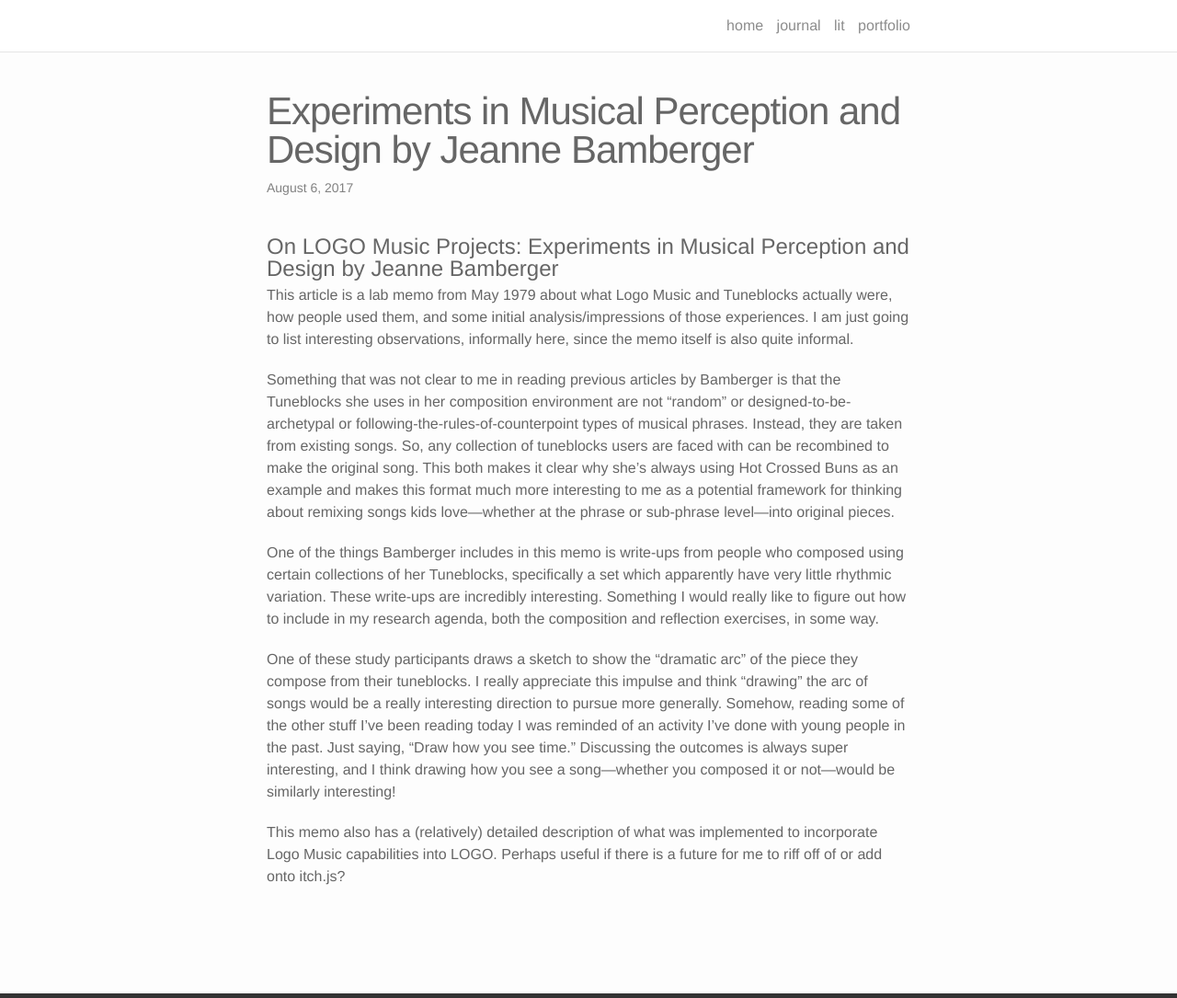
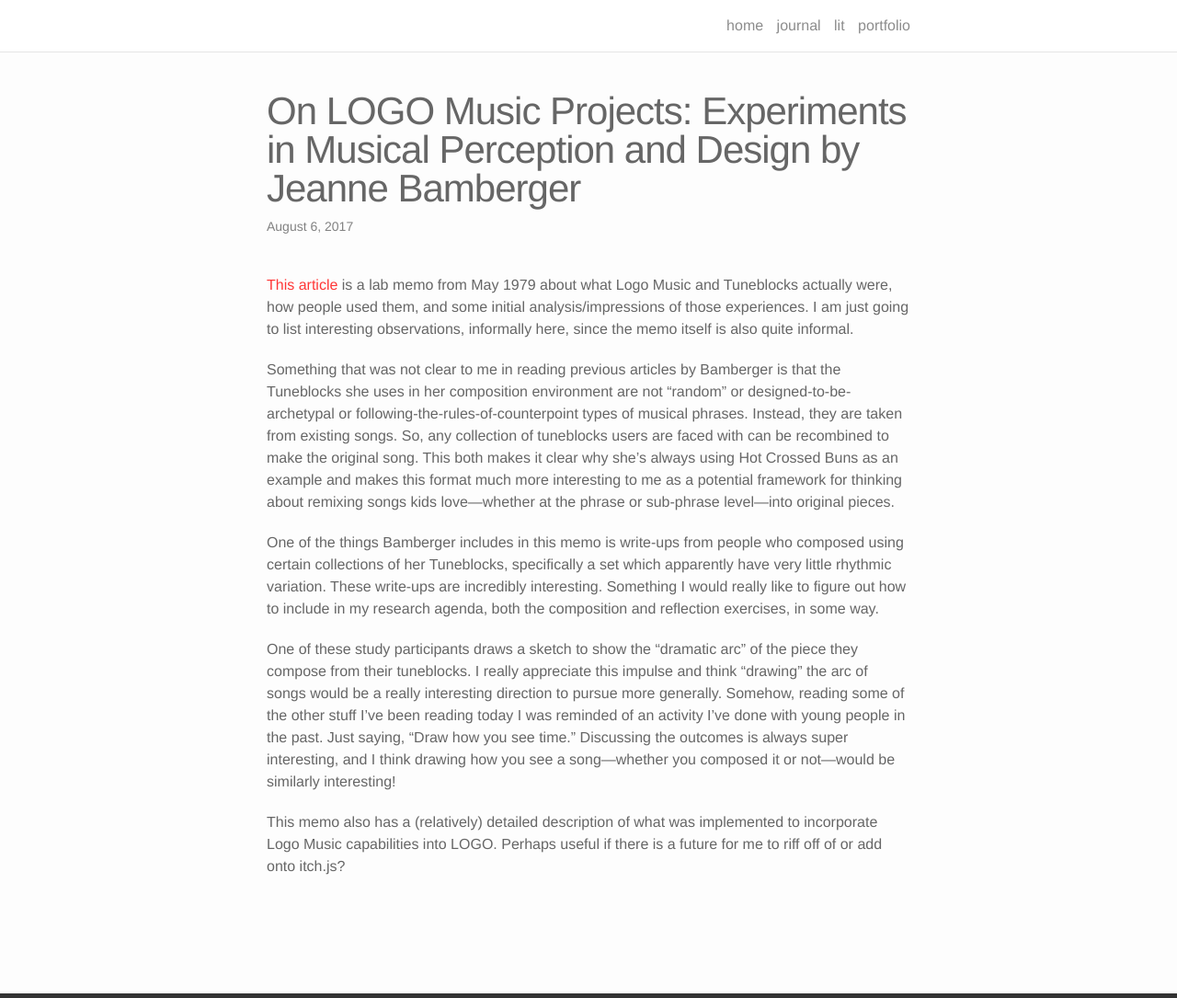
Before and after one commit to shduff/noise, a Jekyll site: the page built from _posts/2017-08-06-experiments-in-musical-perception-and-design.md, in a window 1280 px wide and 1085 px high. Shown: the whole window at 92% size. Built offline with Jekyll 4.4.1, drawn with Linux system fonts in a browser that asks for light colours; nearby versions of some CDN libraries.

Commit message:
tweaked capitalization and added lit link

```diff
--- a/_portfolio/5_conceptalbum.markdown
+++ b/_portfolio/5_conceptalbum.markdown
@@ -1,6 +1,6 @@
 ---
 layout: post
-title: Concept music
+title: concept music
 description: conceptual art and sound
 img: /noise/media/waveform.png
 ---
--- a/_posts/2017-08-06-experiments-in-musical-perception-and-design.md
+++ b/_posts/2017-08-06-experiments-in-musical-perception-and-design.md
@@ -9,9 +9,7 @@
 tags: [computation, turtlegeometry]
 ---
 
-# On LOGO Music Projects: Experiments in Musical Perception and Design by Jeanne Bamberger
-
-This article is a lab memo from May 1979 about what Logo Music and Tuneblocks actually were, how people used them, and some initial analysis/impressions of those experiences. I am just going to list interesting observations, informally here, since the memo itself is also quite informal.
+[This article](https://drive.google.com/open?id=1E4tACOPQAr7tsvOQfUbBZAzM1gwoZNx1) is a lab memo from May 1979 about what Logo Music and Tuneblocks actually were, how people used them, and some initial analysis/impressions of those experiences. I am just going to list interesting observations, informally here, since the memo itself is also quite informal.
 
 Something that was not clear to me in reading previous articles by Bamberger is that the Tuneblocks she uses in her composition environment are not “random” or designed-to-be-archetypal or following-the-rules-of-counterpoint types of musical phrases. Instead, they are taken from existing songs. So, any collection of tuneblocks users are faced with can be recombined to make the original song. This both makes it clear why she’s always using Hot Crossed Buns as an example and makes this format much more interesting to me as a potential framework for thinking about remixing songs kids love—whether at the phrase or sub-phrase level—into original pieces.
 
```
Also changed, not shown: other parts of _posts/2017-08-06-experiments-in-musical-perception-and-design.md (+1 -1 lines).
